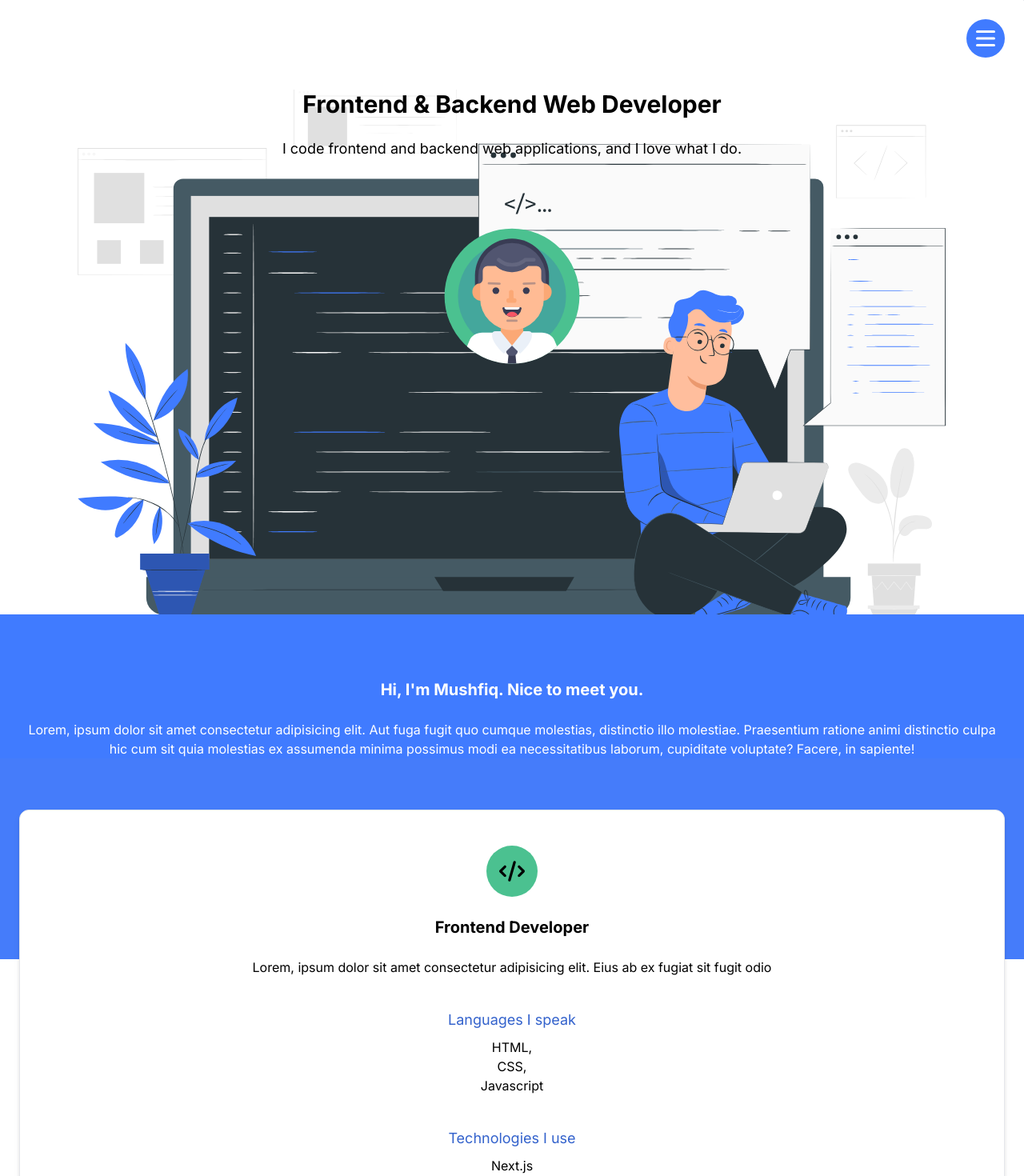
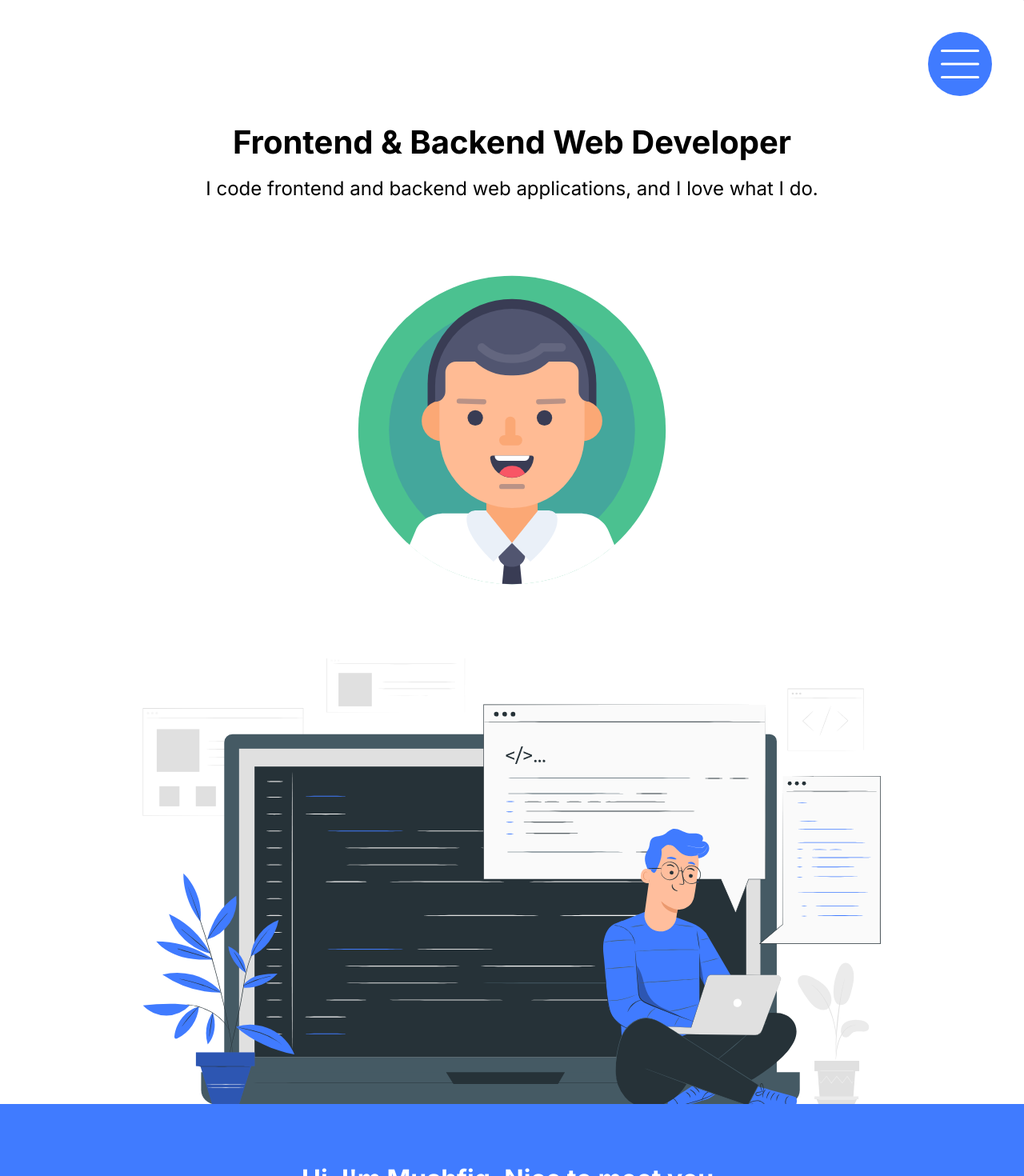
Before and after one commit to mushfiqRabbi/my-portfolio, a Next.js app: page / in a window 1280 px wide. Shown: the top 1470 px of the page at 80% size. Built offline with nearby package versions, Linux system fonts and the light colour scheme.

Commit message:
done tablet

```diff
--- a/components/BodyText.js
+++ b/components/BodyText.js
@@ -1,13 +1,17 @@
 export default function BodyText({ children, value, className }) {
   if (value === 1) {
     return (
-      <p className={"text-lg tracking wide text-center mt-6 " + className}>
+      <p
+        className={
+          "text-lg tracking wide text-center mt-6 md:px-36 " + className
+        }
+      >
         {children}
       </p>
     );
   } else if (value === 2) {
     return (
-      <p className={"tracking wide text-center mt-6 " + className}>
+      <p className={"text-center tracking-wide mt-6 " + className}>
         {children}
       </p>
     );
--- a/components/FooterSection.js
+++ b/components/FooterSection.js
@@ -11,8 +11,10 @@
 export default function FooterSection() {
   return (
     <footer className=" bg-[#407BFF] py-20 text-white px-4" id="footer">
-      <Heading value={2}>Let's get social</Heading>
-      <BodyText value={2}>
+      <Heading value={2} className="md:text-[32px]">
+        Let's get social
+      </Heading>
+      <BodyText value={2} className="md:text-xl md:px-28">
         Lorem ipsum dolor sit amet consectetur adipisicing elit. Quos,
         recusandae.
       </BodyText>
@@ -50,7 +52,7 @@
           </a>
         </li>
       </ul>
-      <p className="text-center font-light tracking-wide mb-4">
+      <p className="text-center font-light tracking-wide mb-4 md:text-[18px]">
         Handcrafted by me
         <span className="text-2xl font-extralight align-middle px-[2px]">
           &copy;
--- a/components/HamburgerMenu.js
+++ b/components/HamburgerMenu.js
@@ -5,7 +5,7 @@
   return (
     <>
       <label
-        className={`h-12 w-12 bg-[#407BFF] inline-block py-[14px] px-3 fixed top-6 right-6 rounded-full z-20`}
+        className={`h-12 w-12 bg-[#407BFF] inline-block py-[14px] px-3 fixed top-10 right-10 rounded-full z-20 md:h-20 md:w-20 md:py-[22px] md:px-4`}
       >
         <input type="checkbox" className={`hidden ${styles.checkbox}`} />
         <div className={`h-full w-full relative ${styles.div_container}`}>
@@ -23,12 +23,12 @@
       <div
         className={`fixed h-0 w-0 bg-[#407BFF] right-0 top-0 z-10 border-l border-b overflow-hidden ${styles.menu_container}`}
       >
-        <nav className="absolute top-14 left-1/2 -translate-x-1/4">
-          <ul className={`flex flex-col gap-1 ${styles.nav_list}`}>
+        <nav className="absolute top-14 md:top-28 left-1/2 -translate-x-1/4">
+          <ul className={`flex flex-col gap-1 md:gap-2 ${styles.nav_list}`}>
             <li>
               <Link
                 href="#home"
-                className="text-white text-xl text-center block uppercase font-light tracking-wide"
+                className="text-white text-xl md:text-2xl md:font-base text-center block uppercase font-light tracking-wide"
               >
                 Home
               </Link>
@@ -36,7 +36,7 @@
             <li>
               <Link
                 href="#skills"
-                className="text-white text-xl text-center block uppercase font-light tracking-wide"
+                className="text-white text-xl md:text-2xl md:font-base text-center block uppercase font-light tracking-wide"
               >
                 Skills
               </Link>
@@ -44,7 +44,7 @@
             <li>
               <Link
                 href="#works"
-                className="text-white text-xl text-center block uppercase font-light tracking-wide"
+                className="text-white text-xl md:text-2xl md:font-base text-center block uppercase font-light tracking-wide"
               >
                 Works
               </Link>
@@ -52,7 +52,7 @@
             <li>
               <Link
                 href="#contact"
-                className="text-white text-xl text-center block uppercase font-light tracking-wide"
+                className="text-white text-xl md:text-2xl md:font-base text-center block uppercase font-light tracking-wide"
               >
                 Contact
               </Link>
@@ -60,7 +60,7 @@
             <li>
               <Link
                 href="#footer"
-                className="text-white text-xl text-center block uppercase font-light tracking-wide"
+                className="text-white text-xl md:text-2xl md:font-base text-center block uppercase font-light tracking-wide"
               >
                 Footer
               </Link>
--- a/components/HamburgerMenu.module.css
+++ b/components/HamburgerMenu.module.css
@@ -46,3 +46,10 @@
   opacity: 1;
   transition: opacity 0.25s 0.25s;
 }
+
+@media (min-width: 768px) {
+  label:has(.checkbox:checked) + .menu_container {
+    height: 500px;
+    width: 500px;
+  }
+}
--- a/components/IntroSection.js
+++ b/components/IntroSection.js
@@ -5,12 +5,12 @@
   return (
     <section className="bg-[#407BFF] text-white px-6" id="skills">
       <header>
-        <Heading value={2} className="pt-20">
+        <Heading value={2} className="pt-20 md:text-[32px]">
           Hi, I'm Mushfiq. Nice to meet you.
         </Heading>
       </header>
       <article>
-        <BodyText value={2}>
+        <BodyText value={2} className="md:px-28 md:text-xl">
           Lorem, ipsum dolor sit amet consectetur adipisicing elit. Aut fuga
           fugit quo cumque molestias, distinctio illo molestiae. Praesentium
           ratione animi distinctio culpa hic cum sit quia molestias ex assumenda
--- a/components/LandingSection.js
+++ b/components/LandingSection.js
@@ -4,13 +4,12 @@
 
 export default function LandingSection() {
   return (
-    <section
-      className="mt-28 px-6 h-[82vh] bg-[url('/landing-bg.svg')] bg-no-repeat bg-origin-content bg-bottom"
-      id="home"
-    >
+    <section className="pt-32 md:pt-40 px-6" id="home">
       <header>
-        <Heading value={1}>Frontend & Backend Web Developer</Heading>
-        <BodyText value={1}>
+        <Heading value={1} className="md:text-[40px]">
+          Frontend & Backend Web Developer
+        </Heading>
+        <BodyText value={1} className="md:text-2xl">
           I code frontend and backend web applications, and I love what I do.
         </BodyText>
       </header>
@@ -19,8 +18,17 @@
           src="/avatar-male.svg"
           width={180}
           height={180}
-          className="mx-auto mt-20"
+          className="mx-auto my-20 md:w-1/3"
           alt="Male avatar illustration"
+        />
+      </figure>
+      <figure>
+        <Image
+          src="/landing.svg"
+          height={512}
+          width={512}
+          alt="web developer illustration"
+          className="mx-auto md:w-4/5"
         />
       </figure>
     </section>
--- a/components/SkillCard.js
+++ b/components/SkillCard.js
@@ -18,16 +18,18 @@
           icon={icon === "frontend" ? faCode : faTerminal}
           className="bg-[#4bc190] rounded-full h-8 w-8 p-4"
         />
-        <Heading value={2} className={"mt-5"}>
+        <Heading value={2} className="mt-5 md:text-2xl">
           {headerText}
         </Heading>
       </header>
-      <BodyText value={2}>{bodyText}</BodyText>
-      <Heading value={3} className="mt-10 text-[#3362cc]">
+      <BodyText value={2} className="md:text-[18px]">
+        {bodyText}
+      </BodyText>
+      <Heading value={3} className="mt-10 text-[#3362cc] md:text-[18px]">
         Languages I speak
       </Heading>
       <ul className="flex flex-wrap justify-center mt-2 gap-1">
-        <BodyText value={3}>
+        <BodyText value={3} className="md:text-[18px]">
           {langList.map((lang, index) => {
             return (
               <li key={index}>{`${lang}${
@@ -37,21 +39,21 @@
           })}
         </BodyText>
       </ul>
-      <Heading value={3} className="mt-10 text-[#3362cc]">
+      <Heading value={3} className="mt-10 text-[#3362cc] md:text-[18px]">
         Technologies I use
       </Heading>
       <ul className=" flex flex-col mt-2 gap-1">
-        <BodyText value={3}>
+        <BodyText value={3} className="md:text-[18px]">
           {techList.map((tech, index) => {
             return <li key={index}>{`${tech}`}</li>;
           })}
         </BodyText>
       </ul>
-      <Heading value={3} className="mt-10 text-[#3362cc]">
+      <Heading value={3} className="mt-10 text-[#3362cc] md:text-[18px]">
         Dev Tools:
       </Heading>
       <ul className=" flex flex-wrap justify-center mt-2 gap-1">
-        <BodyText value={3}>
+        <BodyText value={3} className="md:text-[18px]">
           {devTools.map((dt, index) => {
             return (
               <li key={index}>{`${dt}${
--- a/components/SkillCards.js
+++ b/components/SkillCards.js
@@ -23,7 +23,7 @@
 
 export default function SkillCards() {
   return (
-    <div className="border rounded-xl bg-white drop-shadow-md">
+    <div className="border rounded-xl bg-white drop-shadow-md md:flex">
       <SkillCard data={cards[0]} />
       <SkillCard data={cards[1]} last={true} />
     </div>
--- a/components/WorkCards.js
+++ b/components/WorkCards.js
@@ -2,9 +2,7 @@
 
 export default function WorkCards() {
   return (
-    <div className="mt-14 px-2 grid gap-4 md:grid-cols-2 lg:grid-cols-3">
-      <WorkCard />
-      <WorkCard />
+    <div className="mt-14 px-2 grid gap-6 md:grid-cols-2 lg:grid-cols-3">
       <WorkCard />
       <WorkCard />
       <WorkCard />
--- a/components/WorksSection.js
+++ b/components/WorksSection.js
@@ -6,9 +6,11 @@
   return (
     <section className="mt-20 px-6" id="works">
       <header>
-        <Heading value={2}>My Recent Work</Heading>
+        <Heading value={2} className="md:text-[32px]">
+          My Recent Work
+        </Heading>
       </header>
-      <BodyText value={2}>
+      <BodyText value={2} className="md:text-xl md:px-28">
         Lorem ipsum dolor sit amet consectetur adipisicing elit. Rerum,
         consequatur deserunt recusandae saepe fuga velit.
       </BodyText>
```
Also changed, not shown: components/Contact.js (+8 -6 lines), public/landing.svg (renamed from public/landing-bg.svg).
